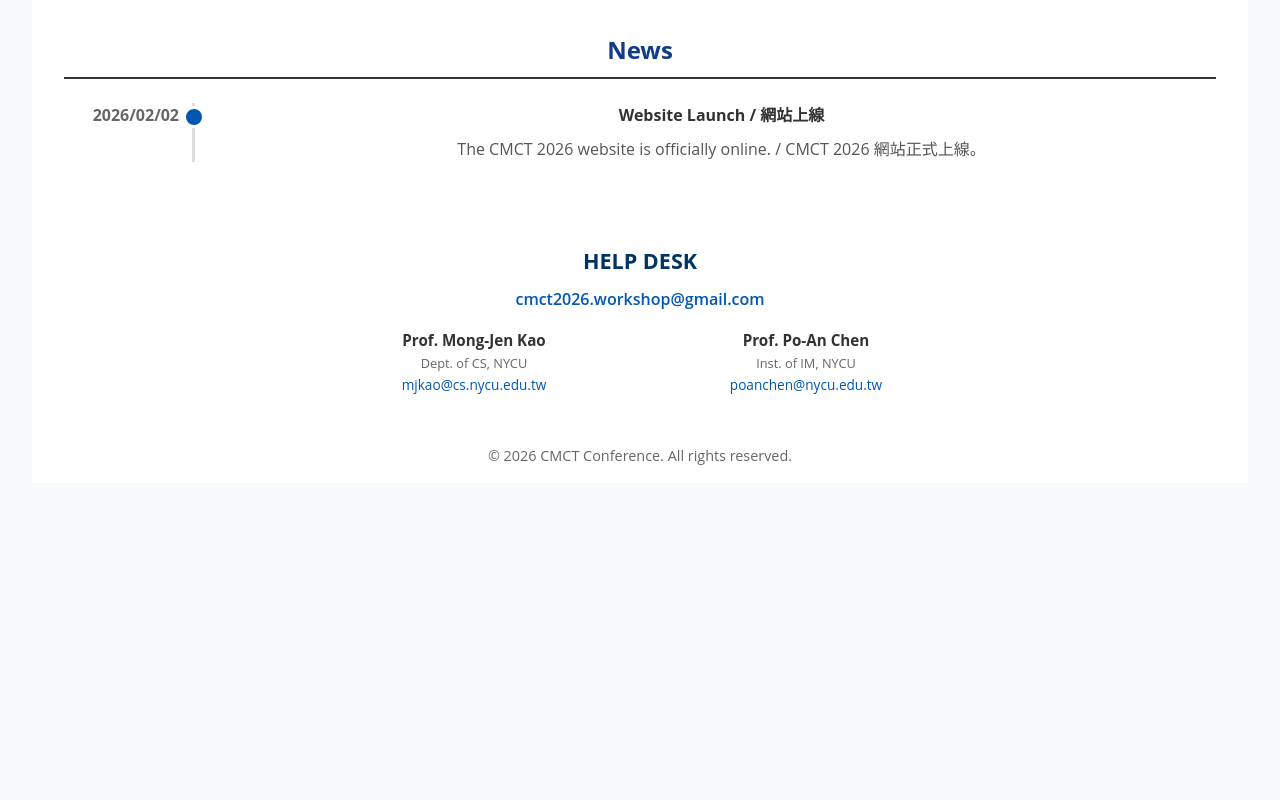
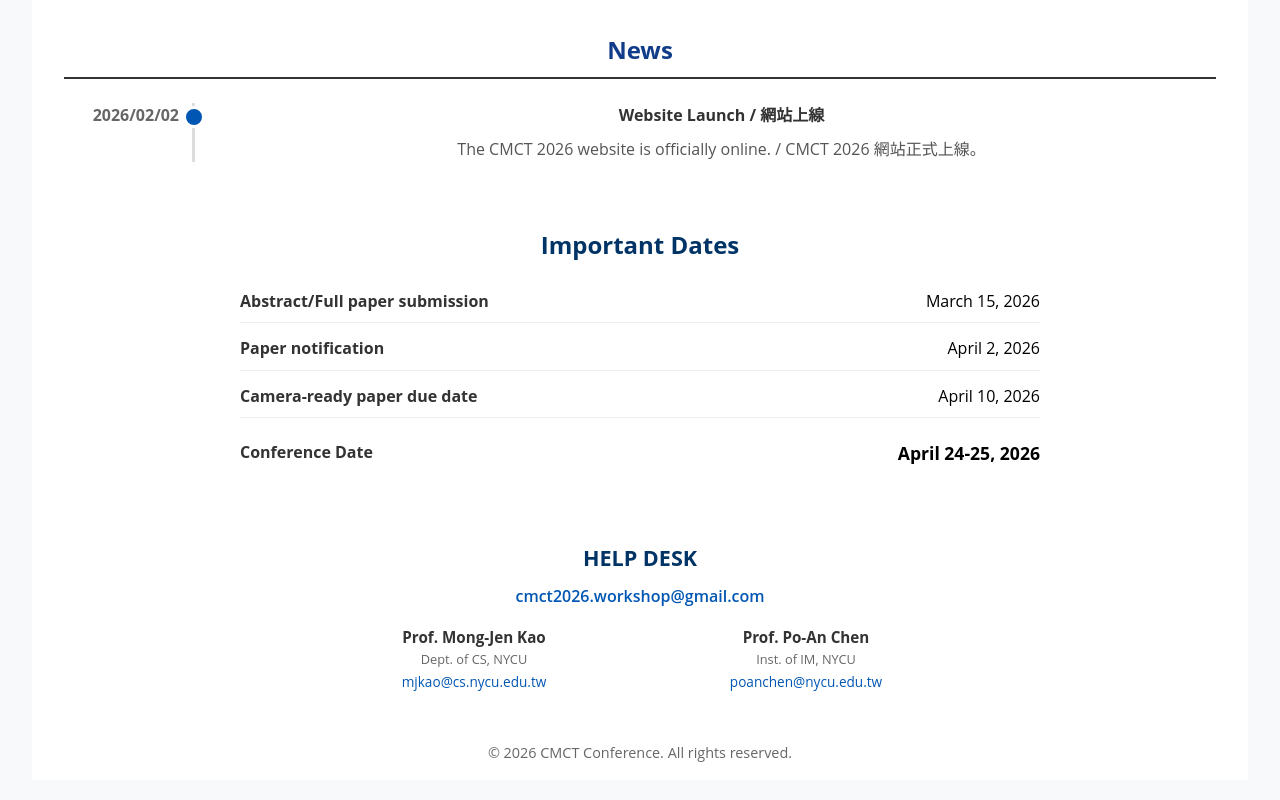
Before and after one commit to cmct-2026/cmct-2026.github.io, a React (Vite) app: page /#/ in a window 1280 px wide. Shown: the part 1344-2144 px from the top of the page. Before the commit the page ends 1859 px from the top, so only its background shows below. Built offline with nearby package versions, Linux system fonts and the light colour scheme.

Commit message:
[Add] Important Dates in Home Page

```diff
--- a/src/pages/Home.jsx
+++ b/src/pages/Home.jsx
@@ -26,6 +26,31 @@ const Home = () => {
                 </div>
 
                 <NewsTimeline />
+
+                {/* Important Dates */}
+                <div style={{ marginTop: '4rem', marginBottom: '1rem' }}>
+                    <h3 style={{ color: '#003366', fontSize: '1.5rem', marginBottom: '1.5rem', textAlign: 'center', fontWeight: 'bold' }}>Important Dates</h3>
+                    <div style={{ maxWidth: '800px', margin: '0 auto', padding: '0 1rem' }}>
+                        <ul style={{ listStyle: 'none', padding: 0, margin: 0 }}>
+                            <li style={{ display: 'flex', justifyContent: 'space-between', alignItems: 'center', marginBottom: '0.8rem', borderBottom: '1px solid #eee', paddingBottom: '0.5rem' }}>
+                                <span style={{ fontWeight: 'bold', color: '#333', textAlign: 'left', marginRight: '1rem', fontSize: '1rem' }}>Abstract/Full paper submission</span>
+                                <span style={{ color: '#000', fontWeight: '500', textAlign: 'right' }}>March 15, 2026</span>
+                            </li>
+                            <li style={{ display: 'flex', justifyContent: 'space-between', alignItems: 'center', marginBottom: '0.8rem', borderBottom: '1px solid #eee', paddingBottom: '0.5rem' }}>
+                                <span style={{ fontWeight: 'bold', color: '#333', textAlign: 'left', marginRight: '1rem', fontSize: '1rem' }}>Paper notification</span>
+                                <span style={{ color: '#000', fontWeight: '500', textAlign: 'right' }}>April 2, 2026</span>
+                            </li>
+                            <li style={{ display: 'flex', justifyContent: 'space-between', alignItems: 'center', marginBottom: '0.8rem', borderBottom: '1px solid #eee', paddingBottom: '0.5rem' }}>
+                                <span style={{ fontWeight: 'bold', color: '#333', textAlign: 'left', marginRight: '1rem', fontSize: '1rem' }}>Camera-ready paper due date</span>
+                                <span style={{ color: '#000', fontWeight: '500', textAlign: 'right' }}>April 10, 2026</span>
+                            </li>
+                            <li style={{ display: 'flex', justifyContent: 'space-between', alignItems: 'center', padding: '0.5rem 0' }}>
+                                <span style={{ fontWeight: 'bold', color: '#333', textAlign: 'left', marginRight: '1rem', fontSize: '1rem' }}>Conference Date</span>
+                                <span style={{ color: '#000', fontWeight: '700', fontSize: '1.1rem', textAlign: 'right' }}>April 24-25, 2026</span>
+                            </li>
+                        </ul>
+                    </div>
+                </div>
 
             </div>
 
```
